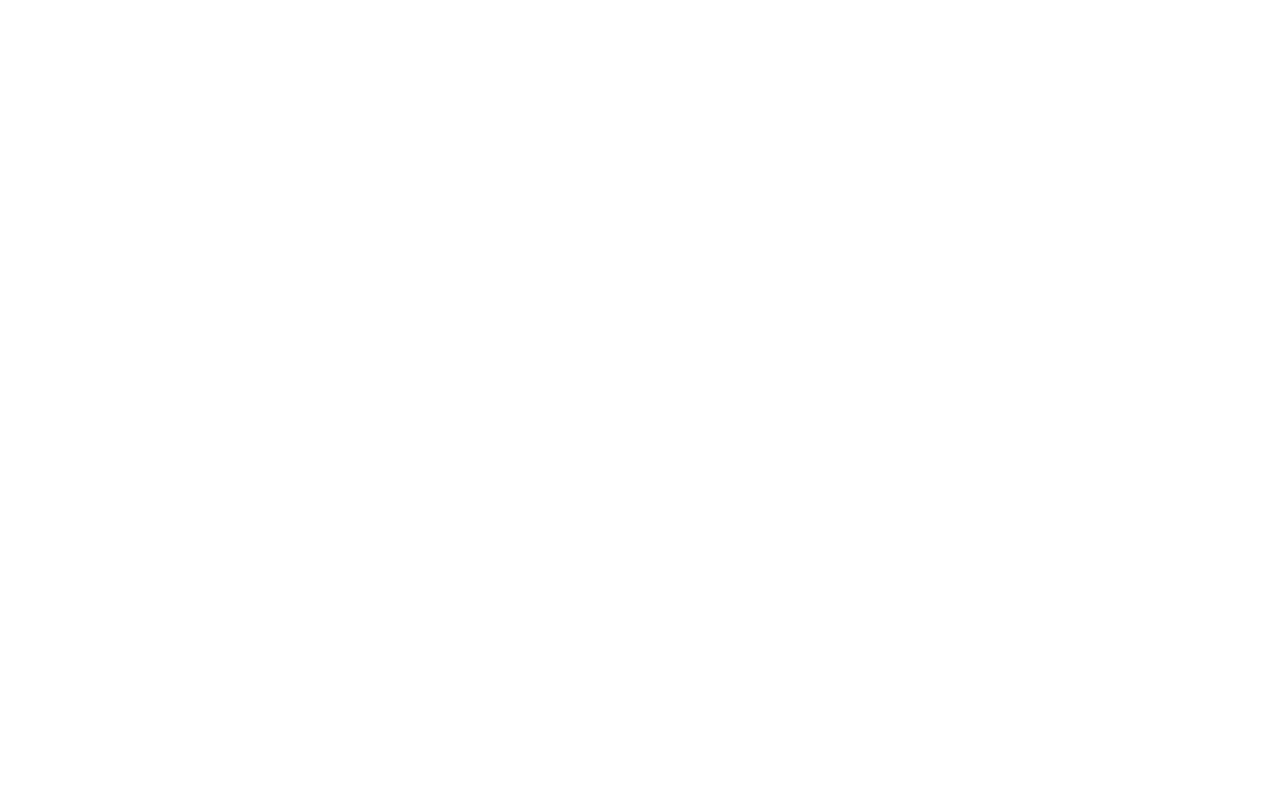
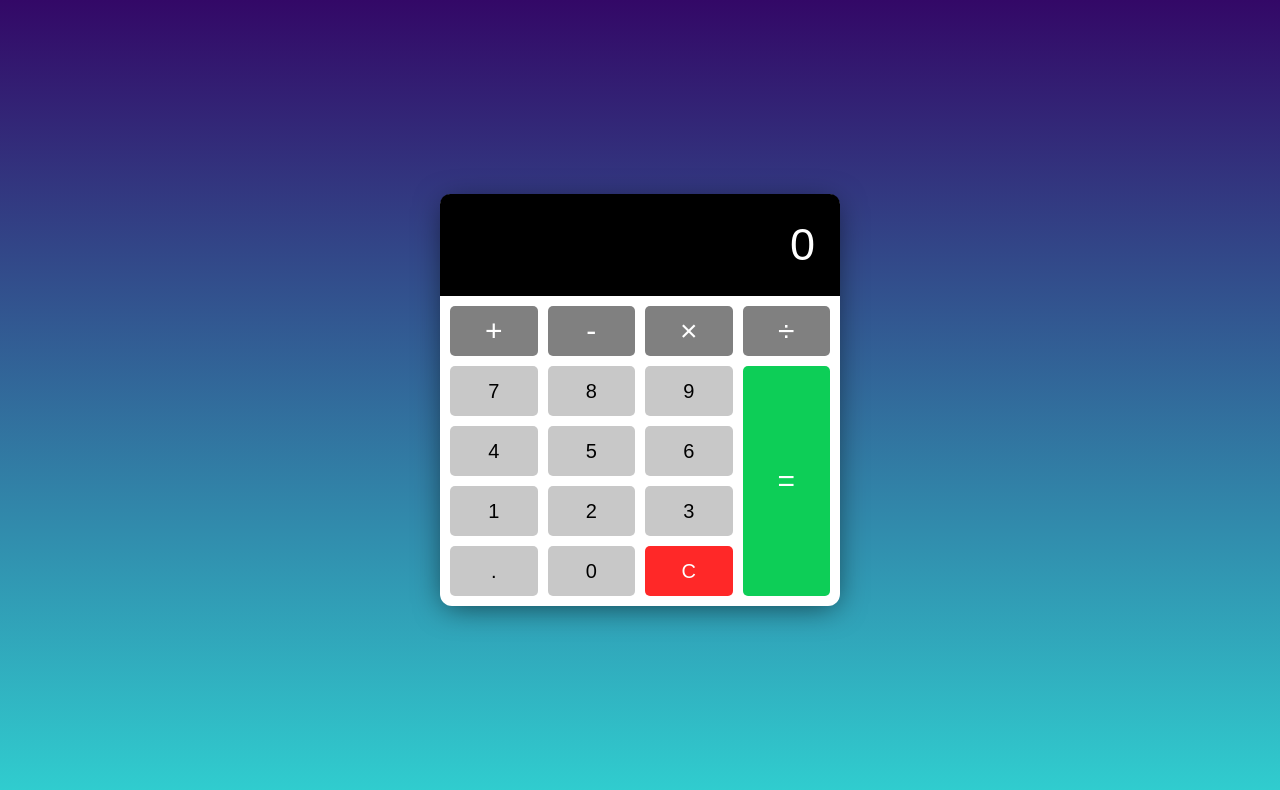
Before and after one commit to hacckkerboom-bit/real-calculator-project, a plain HTML site: page index.html in a window 1280 px wide. Drawn offline with Linux system fonts and the light colour scheme.

Commit message:
finalcssandhtml

```diff
--- a/index.html
+++ b/index.html
@@ -1,12 +1,39 @@
 <!DOCTYPE html>
 <html lang="en">
-<head>
-  <meta charset="UTF-8">
-  <meta name="viewport" content="width=device-width, initial-scale=1.0">
-  <link rel="stylesheet" href="/style.css">
-  <title>Document</title>
-</head>
-<body>
-  <script src="/calculator.js"></script>
-</body>
+  <head>
+    <meta charset="UTF-8" />
+    <title>JavaScript Dialog Boxes</title>
+    <link rel="stylesheet" href="/style.css" />
+  </head>
+  <body>
+    <!-- Calculator -->
+    <div class="calculator">
+      <!-- Display -->
+      <div class="calculator-display">
+        <h1>0</h1>
+      </div>
+      <!-- Buttons -->
+      <div class="calculator-buttons">
+        <button class="operator" value="+">+</button>
+        <button class="operator" value="-">-</button>
+        <button class="operator" value="*">×</button>
+        <button class="operator" value="/">÷</button>
+        <button value="7">7</button>
+        <button value="8">8</button>
+        <button value="9">9</button>
+        <button value="4">4</button>
+        <button value="5">5</button>
+        <button value="6">6</button>
+        <button value="1">1</button>
+        <button value="2">2</button>
+        <button value="3">3</button>
+        <button class="decimal" value=".">.</button>
+        <button value="0">0</button>
+        <button class="clear" id="clear-btn">C</button>
+        <button class="equal-sign operator" value="=">=</button>
+      </div>
+    </div>
+
+    <script src="/calculator.js"></script>
+  </body>
 </html>
--- a/style.css
+++ b/style.css
@@ -0,0 +1,99 @@
+html {
+  box-sizing: border-box;
+}
+
+body {
+  margin: 0;
+  min-height: 100vh;
+  display: flex;
+  justify-content: center;
+  align-items: center;
+  background: white;
+  background: linear-gradient(to top, #30cfd0 0%, #330867 100%);
+}
+
+.calculator {
+  background: white;
+  width: 400px;
+  border-radius: 12px;
+  box-shadow: 0 5px 30px -5px rgba(0, 0, 0, 0.6);
+}
+
+/* Display */
+.calculator-display {
+  background: black;
+  color: white;
+  margin: 0;
+  display: flex;
+  align-items: center;
+  justify-content: flex-end;
+  border-radius: 10px 10px 0 0;
+  max-width: 100%;
+}
+
+.calculator-display h1 {
+  margin: 0;
+  padding: 25px;
+  font-size: 45px;
+  font-family: "Arial", sans-serif;
+  font-weight: 100;
+  overflow-x: auto;
+}
+
+/* Buttons */
+.calculator-buttons {
+  display: grid;
+  grid-gap: 10px;
+  grid-template-columns: repeat(4, 1fr);
+  padding: 10px;
+}
+
+button {
+  min-height: 50px;
+  font-size: 20px;
+  font-weight: 100;
+  border: none;
+  background: rgb(200, 200, 200);
+  border-radius: 5px;
+  cursor: pointer;
+}
+
+button:hover {
+  filter: brightness(110%);
+}
+
+button:active {
+  transform: translateY(1px);
+}
+
+button:focus {
+  outline: none;
+}
+
+.operator {
+  background: grey;
+  color: white;
+  font-size: 30px;
+}
+
+.clear {
+  background: rgb(255, 40, 40);
+  color: white;
+}
+
+.clear:hover {
+  filter: brightness(90%);
+}
+
+.equal-sign {
+  grid-column: -2;
+  grid-row: 2 / span 4;
+  background: rgb(13, 206, 87);
+}
+
+/* Media Query: Large Smartphone (Vertical) */
+@media screen and (max-width: 600px) {
+  .calculator {
+    width: 95%;
+  }
+}
```
